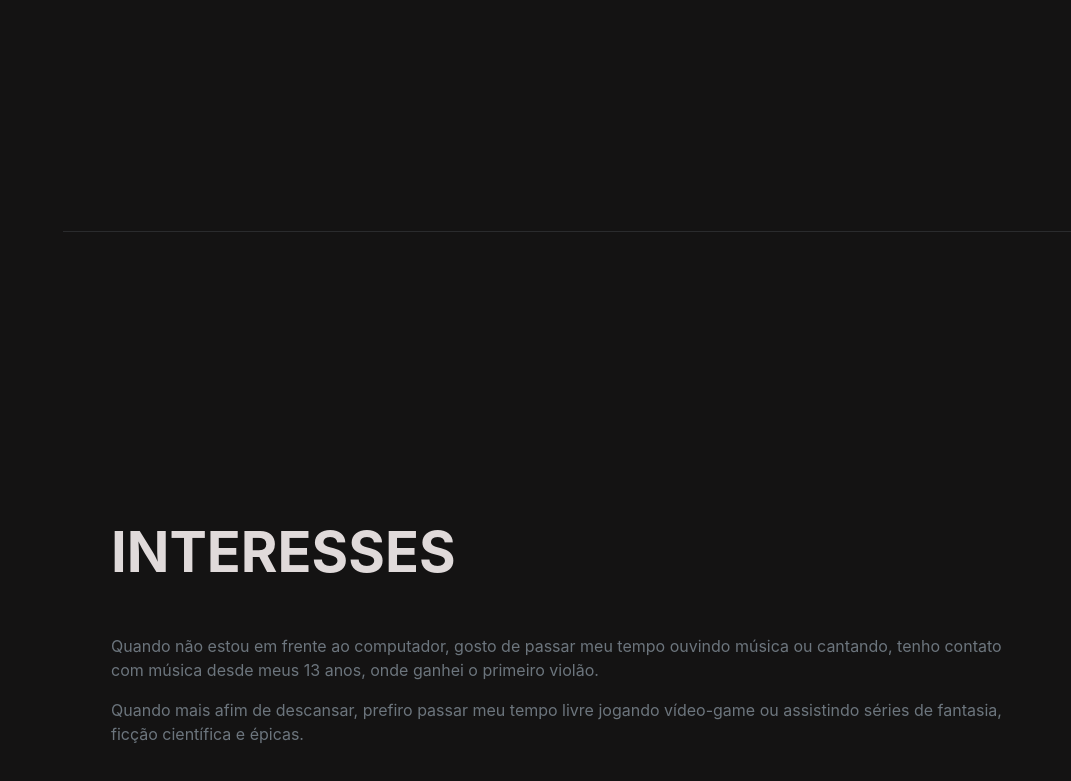
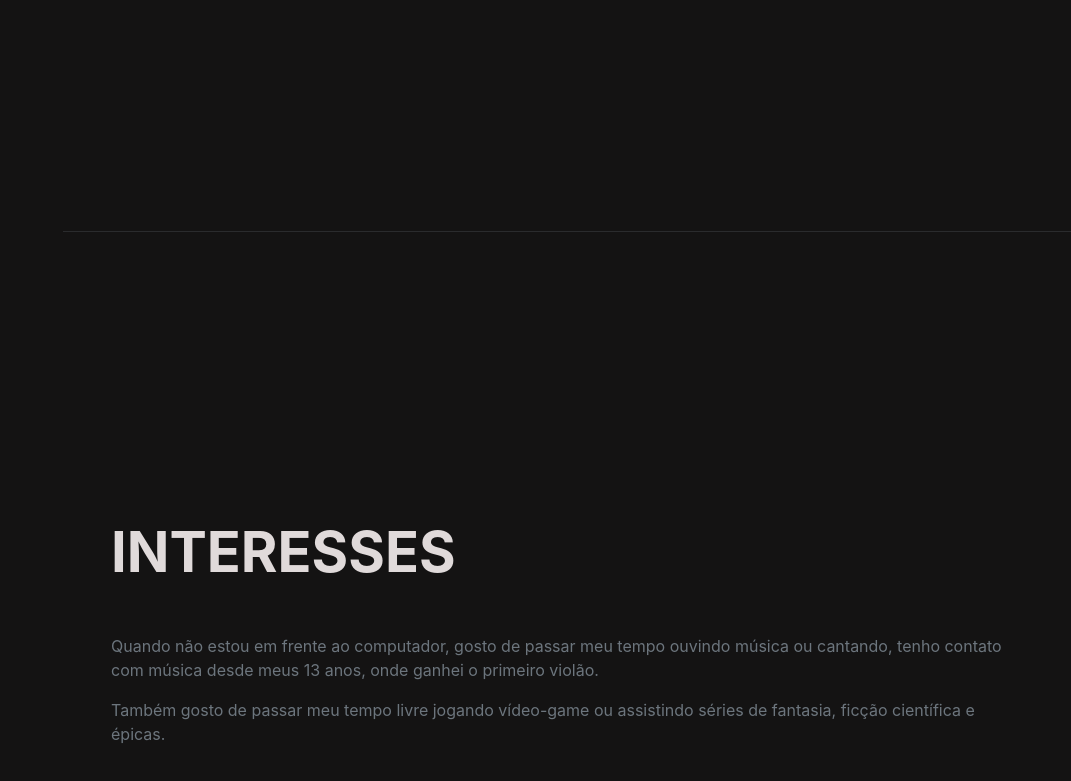
Before and after one commit to phfreitasf/phfreitasf.github.io, a website: page index.html in a window 1280 px wide. Shown: the part 3630-4411 px from the top of the page, without its empty margins (209-1280 px from the left). Drawn offline with nearby package versions, Linux system fonts and the light colour scheme; a web font is replaced by a local one.

Commit message:
Corrigido informações

```diff
--- a/index.html
+++ b/index.html
@@ -177,7 +177,7 @@
                 <h2 class="mb-5">Interesses</h2>
                 <p>Quando não estou em frente ao computador, gosto de passar meu tempo ouvindo música ou cantando, tenho
                     contato com música desde meus 13 anos, onde ganhei o primeiro violão.</p>
-                <p class="mb-0">Quando mais afim de descansar, prefiro passar meu tempo livre jogando vídeo-game ou
+                <p class="mb-0">Também gosto de passar meu tempo livre jogando vídeo-game ou
                     assistindo séries de
                     fantasia, ficção científica e épicas. </p>
             </div>
```
